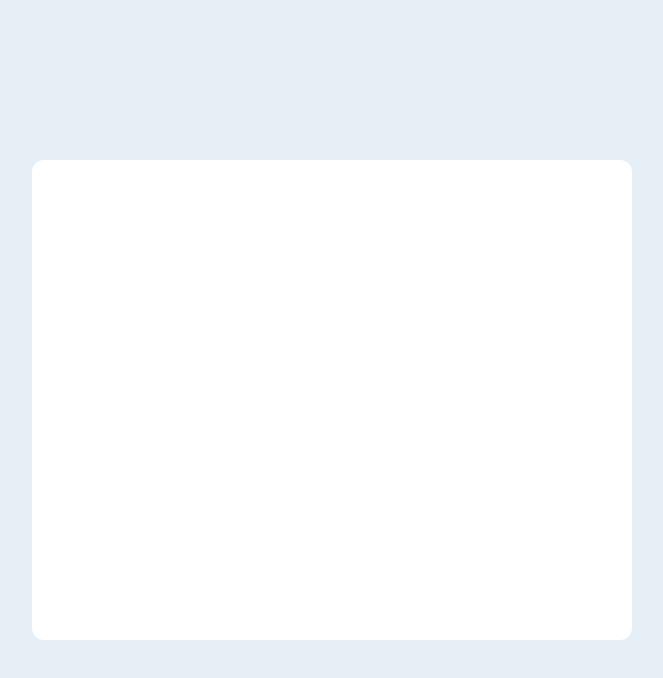
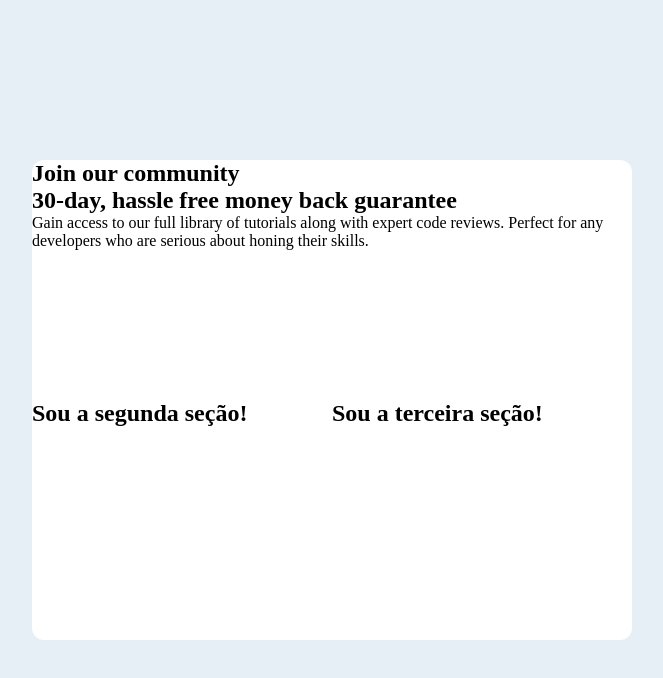
Before and after one commit to lucarl07/single-price-component, a React (Vite) app: page / in a window 1280 px wide. Shown: the top 678 px of the page, without its empty margins (308-971 px from the left). Built offline with nearby package versions, Linux system fonts and the light colour scheme.

Commit message:
Arrange the grid items

```diff
--- /dev/null
+++ b/src/components/App/App.css
@@ -0,0 +1,14 @@
+.item01 {
+    grid-column: 1 / span 2;
+    grid-row: 1;
+}
+
+.item02 {
+    grid-column: 1;
+    grid-row: 2;
+}
+
+.item03 {
+    grid-column: 2;
+    grid-row: 2;
+}
--- a/src/components/App/App.jsx
+++ b/src/components/App/App.jsx
@@ -1,9 +1,23 @@
-import { Container } from "../Styles/Container.js"
+import { GridArea, Container } from "../Styles/Elements.js"
+import './App.css'
 
 const App = () => {
   return (
     <Container>
-      <div className="section-wrapper"></div>
+      <GridArea className="item01">
+        <h1>Join our community</h1>
+        <h2>30-day, hassle free money back guarantee</h2>
+        <p>
+          Gain access to our full library of tutorials along with expert code reviews.
+          Perfect for any developers who are serious about honing their skills.
+        </p>
+      </GridArea>
+      <GridArea className="item02">
+        <h1>Sou a segunda seção!</h1>
+      </GridArea>
+      <GridArea className="item03">
+        <h1>Sou a terceira seção!</h1>
+      </GridArea>
     </Container>
   );
 }
--- a/src/components/Styles/Container.js
+++ b/src/components/Styles/Elements.js
@@ -2,9 +2,16 @@ import styled from "styled-components";
 import Colors from "./Colors";
 
 export const Container = styled.main `
+  display: grid;
+  grid-template-columns: 300px 300px;
+  grid-template-rows: 240px 240px;
   margin: 0 auto;
   width: 600px;
   height: 480px;
   background-color: ${Colors.white};
   border-radius: 0.75rem;
 `;
+
+export const GridArea = styled.section `
+
+`;
```
